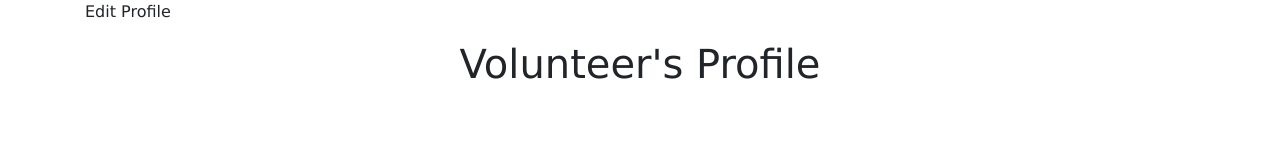
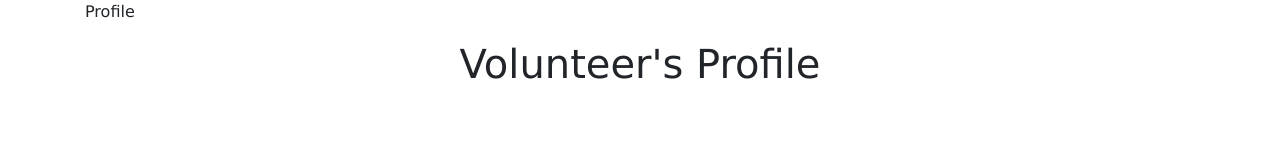
Before and after one commit to nghihua/tutor-app, a React (Create React App) app: page / in a window 1280 px wide. Shown: the top 160 px of the page. Built offline with nearby package versions, Linux system fonts and the light colour scheme.

Commit message:
Add Profile

```diff
--- a/src/App.js
+++ b/src/App.js
@@ -2,15 +2,15 @@ import './App.css';
 import React, {Fragment} from "react";
 
 //components
-import EditProfile from './components/EditProfile';
+import Profile from './components/Profile';
 import EditCalendar from './components/EditCalendar';
 
 function App() {
   return (
   <Fragment>
     <div className="container">
-      <p>Edit Profile</p>
-      <EditProfile />
+      <p>Profile</p>
+      <Profile />
       <br></br>
       <br></br>
       <br></br>
--- a/src/components/EditProfile.js
+++ b/src/components/Profile.js
@@ -1,6 +1,6 @@
 import React, {Fragment} from "react";
 
-const EditProfile = () => {
+const Profile = () => {
 
     return (
     <Fragment>
@@ -89,4 +89,4 @@ const EditProfile = () => {
     );
 };
 
-export default EditProfile;
+export default Profile;
```
